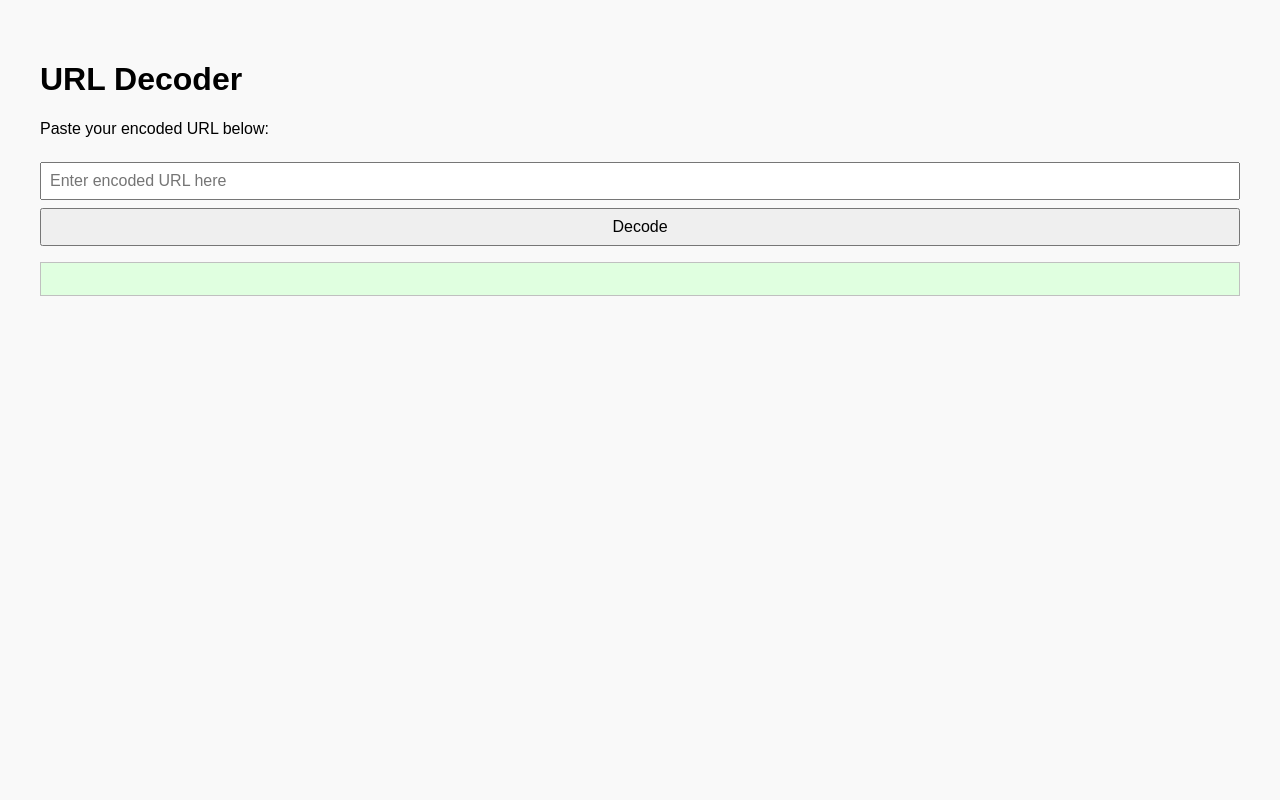
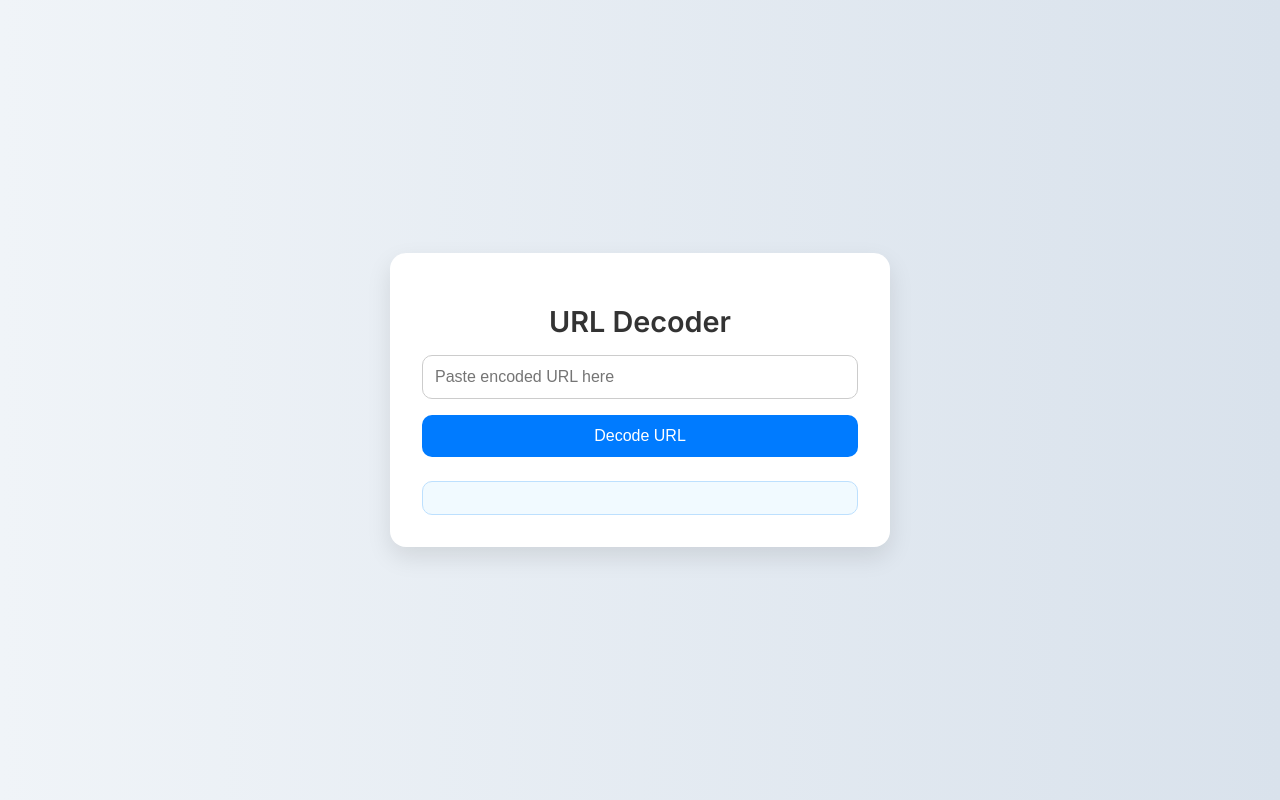
Before and after one commit to bangla-ctrl/urldecode3, a plain HTML site: page index.html in a window 1280 px wide. Drawn offline with Linux system fonts and the light colour scheme.

Commit message:
Update index.html

```diff
--- a/index.html
+++ b/index.html
@@ -3,47 +3,116 @@
 <head>
   <meta charset="UTF-8">
   <title>URL Decoder</title>
+  <meta name="viewport" content="width=device-width, initial-scale=1">
+  <link href="https://fonts.googleapis.com/css2?family=Inter:wght@400;600&display=swap" rel="stylesheet">
   <style>
-    body {
-      font-family: Arial, sans-serif;
-      padding: 2rem;
-      background: #f9f9f9;
-    }
-    input, button {
-      padding: 0.5rem;
-      font-size: 1rem;
-      margin-top: 0.5rem;
-      width: 100%;
+    * {
       box-sizing: border-box;
     }
+
+    body {
+      margin: 0;
+      font-family: 'Inter', sans-serif;
+      background: linear-gradient(to right, #f0f4f8, #d9e2ec);
+      display: flex;
+      justify-content: center;
+      align-items: center;
+      min-height: 100vh;
+      padding: 1rem;
+    }
+
+    .container {
+      background: #fff;
+      padding: 2rem;
+      border-radius: 16px;
+      max-width: 500px;
+      width: 100%;
+      box-shadow: 0 10px 25px rgba(0, 0, 0, 0.1);
+    }
+
+    h1 {
+      font-size: 1.8rem;
+      margin-bottom: 1rem;
+      color: #333;
+      text-align: center;
+    }
+
+    input {
+      padding: 0.75rem;
+      font-size: 1rem;
+      border: 1px solid #ccc;
+      border-radius: 10px;
+      width: 100%;
+      margin-bottom: 1rem;
+      transition: border 0.2s;
+    }
+
+    input:focus {
+      border-color: #007bff;
+      outline: none;
+    }
+
+    button {
+      padding: 0.75rem;
+      font-size: 1rem;
+      background-color: #007bff;
+      color: white;
+      border: none;
+      border-radius: 10px;
+      width: 100%;
+      cursor: pointer;
+      transition: background 0.3s;
+    }
+
+    button:hover {
+      background-color: #0056b3;
+    }
+
     #output {
-      margin-top: 1rem;
+      margin-top: 1.5rem;
       padding: 1rem;
-      background: #e0ffe0;
-      border: 1px solid #c0c0c0;
+      background-color: #f1faff;
+      border: 1px solid #bde0fe;
+      border-radius: 10px;
       word-break: break-word;
+    }
+
+    a {
+      color: #007bff;
+      text-decoration: none;
+    }
+
+    a:hover {
+      text-decoration: underline;
+    }
+
+    @media (max-width: 600px) {
+      h1 {
+        font-size: 1.5rem;
+      }
     }
   </style>
 </head>
 <body>
-  <h1>URL Decoder</h1>
-  <p>Paste your encoded URL below:</p>
-  <input type="text" id="encodedUrl" placeholder="Enter encoded URL here">
-  <button onclick="decodeUrl()">Decode</button>
-
-  <div id="output"></div>
+  <div class="container">
+    <h1>URL Decoder</h1>
+    <input type="text" id="encodedUrl" placeholder="Paste encoded URL here">
+    <button onclick="decodeUrl()">Decode URL</button>
+    <div id="output"></div>
+  </div>
 
   <script>
     function decodeUrl() {
       const encoded = document.getElementById('encodedUrl').value;
+      const output = document.getElementById('output');
       try {
-        const decoded = decodeURIComponent(encoded);
-        document.getElementById('output').innerHTML = `
+        const decoded = decodeURIComponent(encoded.trim());
+        output.innerHTML = `
           <strong>Decoded URL:</strong><br>
           <a href="${decoded}" target="_blank">${decoded}</a>
         `;
-      } catch (e) {
-        document.getElementById('output').innerHTML = "Invalid URL encoding!";
+      } catch (error) {
+        output.innerHTML = `<span style="color:red;">Invalid encoded URL!</span>`;
       }
     }
   </script>
```
